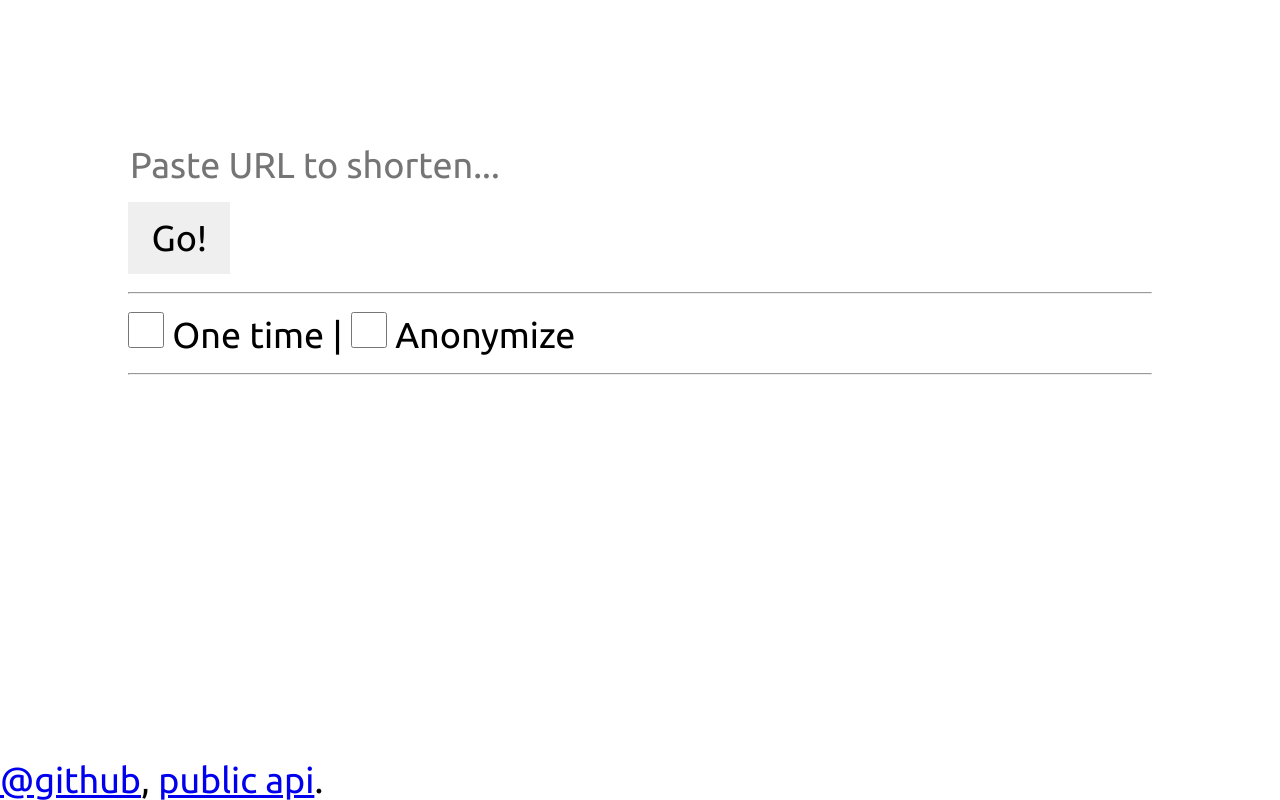
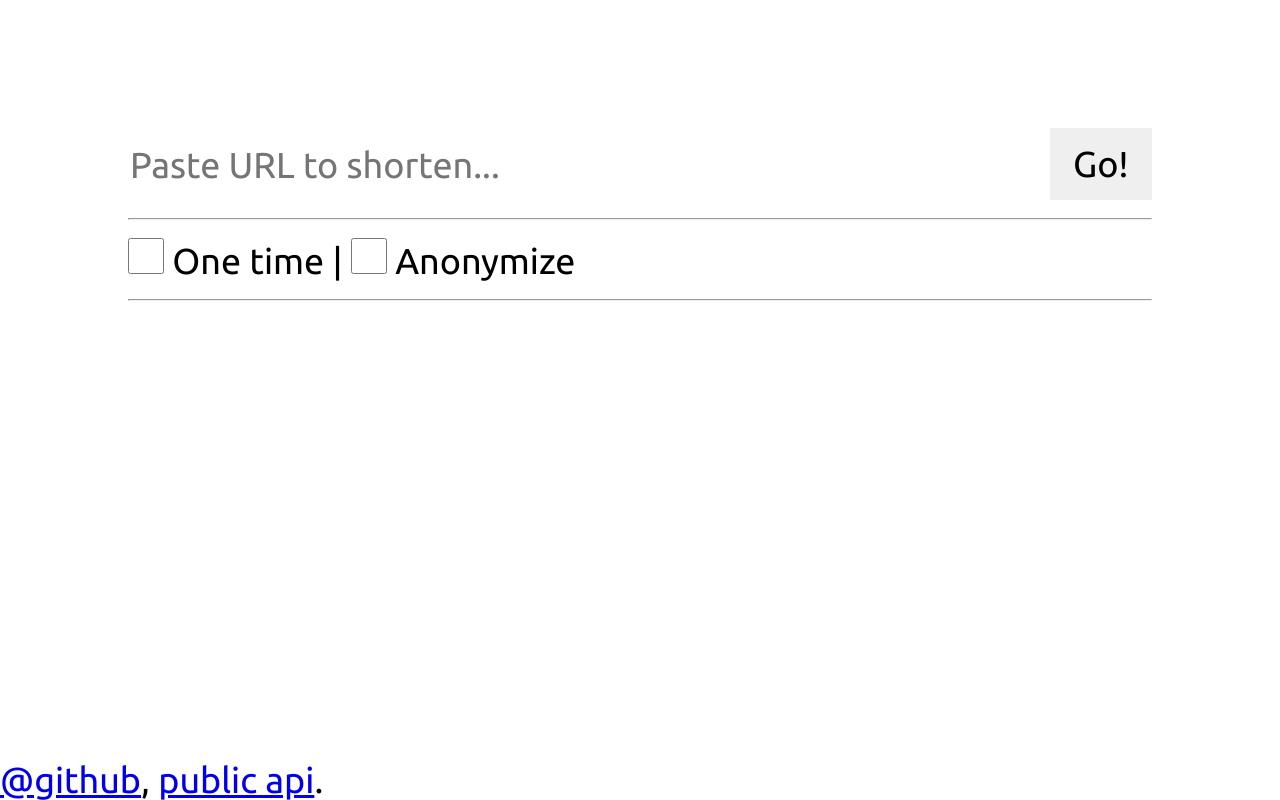
Before and after one commit to yura415/twr.link, a website: page public/index.html in a window 1280 px wide. Drawn offline with nearby package versions, Linux system fonts and the light colour scheme.

Commit message:
Fixed form look in other browsers

```diff
--- a/public/css/style.css
+++ b/public/css/style.css
@@ -36,8 +36,6 @@ hr {
 
 .group {
     width: 100%;
-    display: inline-table;
-    vertical-align: middle;
 }
 
 .group * {
@@ -45,11 +43,12 @@ hr {
 }
 
 #input-url {
-    width: 90%;
+    width: 100%;
 }
 
 #btn-shorten {
     width: 10%;
+    float:right;
 }
 
 .footer {
--- a/public/index.html
+++ b/public/index.html
@@ -14,8 +14,10 @@
 <body>
 <div class="container">
     <form class="group" id="form-shorten">
-        <input type="text" id="input-url" placeholder="Paste URL to shorten..." autocomplete="off"/>
         <button type="button" id="btn-shorten" data-default="Go!" data-loading="..."></button>
+        <div style="overflow: hidden;">
+            <input type="text" id="input-url" placeholder="Paste URL to shorten..." autocomplete="off"/>
+        </div>
     </form>
     <hr/>
     <label>
@@ -28,7 +30,8 @@
     <div id="shortened"></div>
 </div>
 <div class="footer">
-    <a href="http://twr.link/d0j38" target="_blank">@github</a>, <a href="http://twr.link/yiwuq" target="_blank">public api</a>.
+    <a href="http://twr.link/d0j38" target="_blank">@github</a>, <a href="http://twr.link/yiwuq" target="_blank">public
+    api</a>.
 </div>
 <script src="js/ajaxlib.js"></script>
 <script src="js/frontend.js"></script>
```
